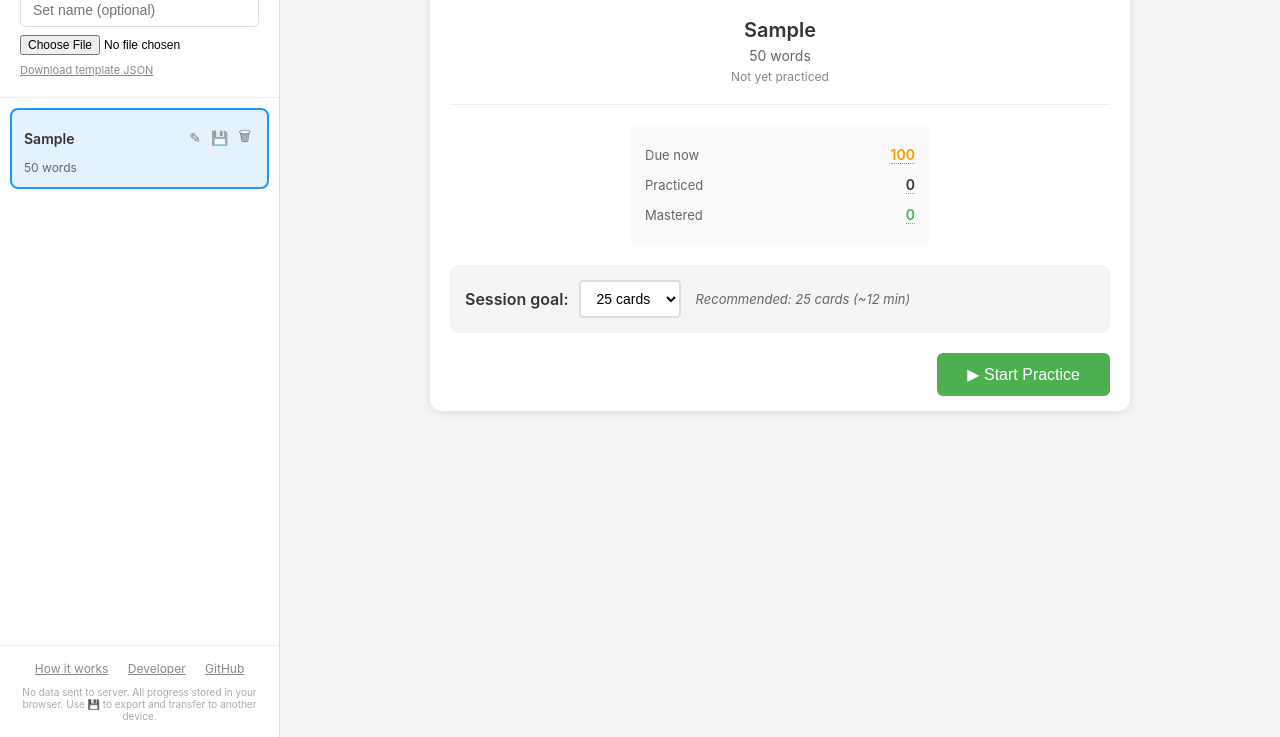
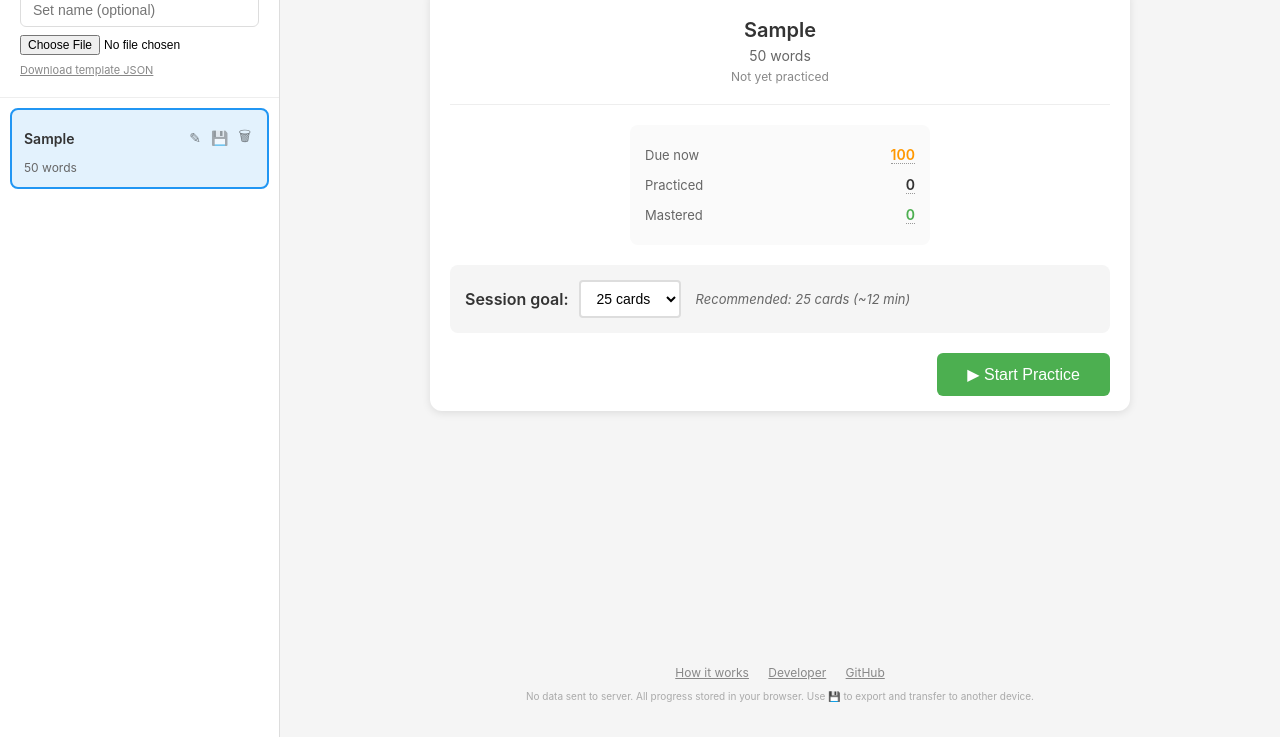
Before and after one commit to choonkeat/spaced-repetition-chinese-words, a website: page index.html in a window 1280 px wide. Shown: the part 63-800 px from the top of the page. Drawn offline with Linux system fonts and the light colour scheme.

Commit message:
Move footer from sidebar to main content area
- Relocate footer HTML from sidebar to bottom of main-content
- Rename CSS class from .sidebar-footer to .app-footer
- Use margin-top: auto for sticky footer behavior (sticks to
  viewport bottom when content is short, flows with content
  when tall)
- Add Makefile with test targets and dependency management
- Update tests to use new .app-footer selector

```diff
--- a/index.html
+++ b/index.html
@@ -119,13 +119,15 @@
     .file-item-highscore {
       color: #ff9800;
     }
-    .sidebar-footer {
-      padding: 15px;
-      border-top: 1px solid #eee;
+    .app-footer {
+      margin-top: auto;
+      padding: 20px 15px;
       font-size: 12px;
       text-align: center;
-    }
-    .sidebar-footer a {
+      width: 100%;
+      max-width: 700px;
+    }
+    .app-footer a {
       color: #888;
       margin: 0 8px;
     }
@@ -810,12 +812,6 @@
     </div>
     <div class="file-list" id="fileList">
       <!-- File items will be inserted here -->
-    </div>
-    <div class="sidebar-footer">
-      <a href="SPACED_REPETITION.html">How it works</a>
-      <a href="DEVELOPER.html">Developer</a>
-      <a href="https://github.com/choonkeat/spaced-repetition-chinese-words" rel="noopener noreferrer">GitHub</a>
-      <div style="margin-top:10px; font-size:10px; color:#aaa;">No data sent to server. All progress stored in your browser. Use 💾 to export and transfer to another device.</div>
     </div>
   </div>
 
@@ -989,6 +985,14 @@
           </div>
         </div>
       </div>
+    </div>
+
+    <!-- Footer -->
+    <div class="app-footer">
+      <a href="SPACED_REPETITION.html">How it works</a>
+      <a href="DEVELOPER.html">Developer</a>
+      <a href="https://github.com/choonkeat/spaced-repetition-chinese-words" rel="noopener noreferrer">GitHub</a>
+      <div style="margin-top:10px; font-size:10px; color:#aaa;">No data sent to server. All progress stored in your browser. Use 💾 to export and transfer to another device.</div>
     </div>
   </div>
 
```
Also changed, not shown: tests/flashcards.spec.ts (+6 -6 lines), 2 other files.
